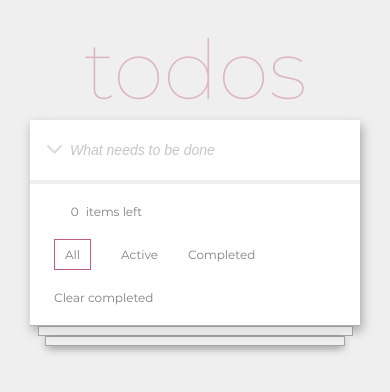
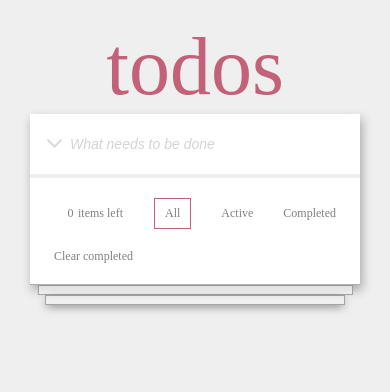
Before and after one commit to Agafocean/todos, a React (Vite) app: page / in a window 390 px wide. Shown: the top 392 px of the page. Built offline with nearby package versions, Linux system fonts and the light colour scheme.

Commit message:
todos 3.0

```diff
--- a/src/App.css
+++ b/src/App.css
@@ -2,7 +2,7 @@
   font-weight: 100;
   font-size: 152px;
   color: #c26178;
-  opacity: 0.3;
+/*  opacity: 0.3;*/
 }
 
 .todos-content {
@@ -88,7 +88,7 @@
 .task-name-done {
   text-decoration: line-through;
   text-decoration-thickness: 3px;
-  opacity: 0.3;
+  opacity: 0.5;
 }
 
 .footer {
@@ -167,7 +167,7 @@
   }
 
   .task-name-done {
-    opacity: 0.4;
+  /*  opacity: 0.4;*/
   }
 
   .task-mark {
@@ -183,7 +183,7 @@
 @media screen and (max-width: 692px) {
   .title {
     font-size: 92px;
-    opacity: 0.4;
+  /* opacity: 0.4;*/
   }
 
   .task {
@@ -195,7 +195,7 @@
   }
 
   .input-task::placeholder {
-    opacity: 0.4;
+   /* opacity: 0.4;*/
   }
 
   .input-task,
@@ -227,7 +227,7 @@
 @media screen and (max-width: 500px) {
   .title {
     font-size: 82px;
-    opacity: 0.4;
+  /*  opacity: 0.4;*/
   }
 
   .input-task {
--- a/src/index.css
+++ b/src/index.css
@@ -1,5 +1,5 @@
 /*! normalize.css v8.0.1 | MIT License | github.com/necolas/normalize.css */
-
+/*
 @font-face {
   font-family: "Montserrat";
   src: local("Montserrat-Thin"), url("../fonts/Montserrat-Thin.woff2") format("woff2"),
@@ -26,10 +26,9 @@
   font-style: italic;
   font-display: swap;
 }
-
+*/
 body {
   margin: 0;
- /* padding: 20px;*/
 }
 
 #root {
```
